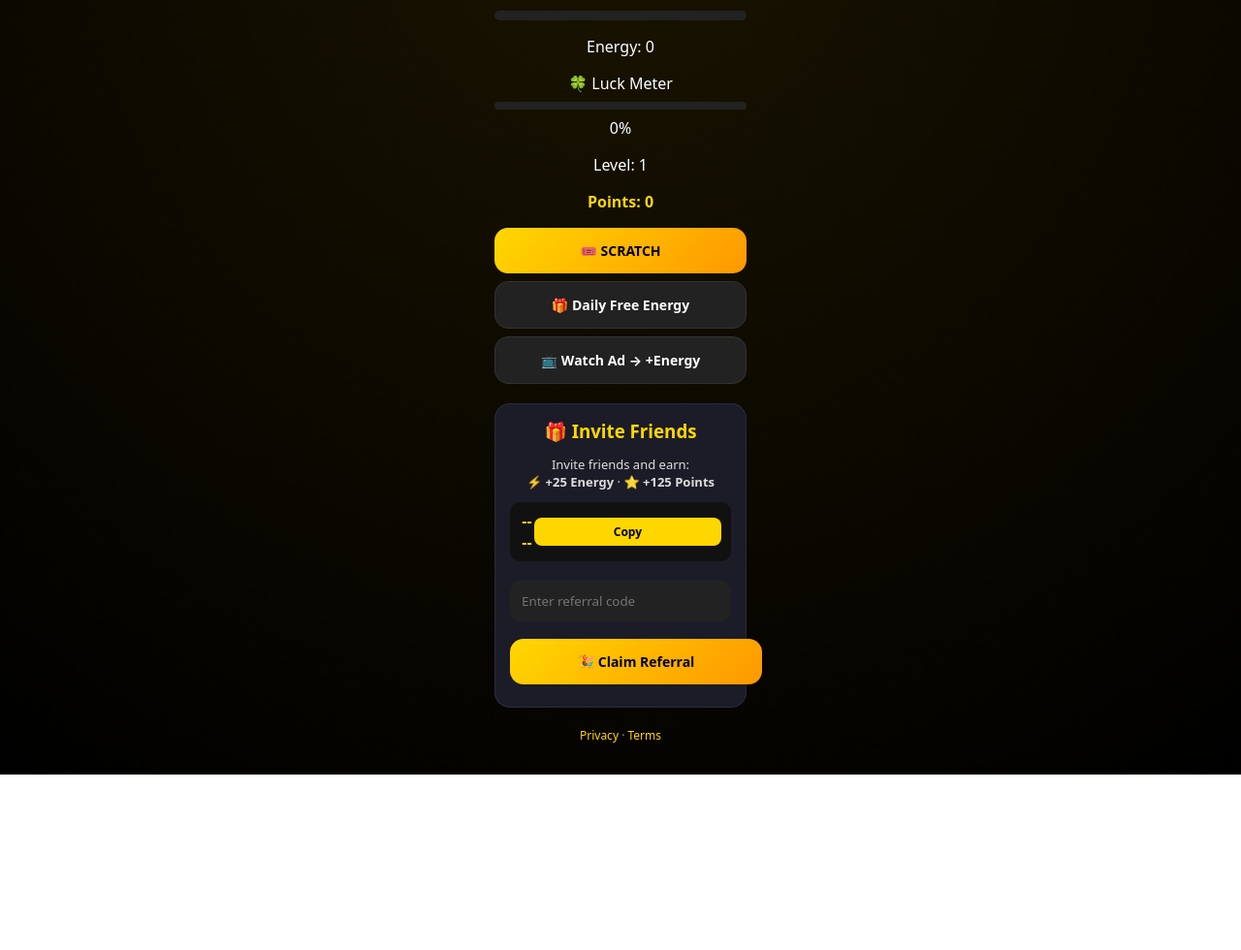
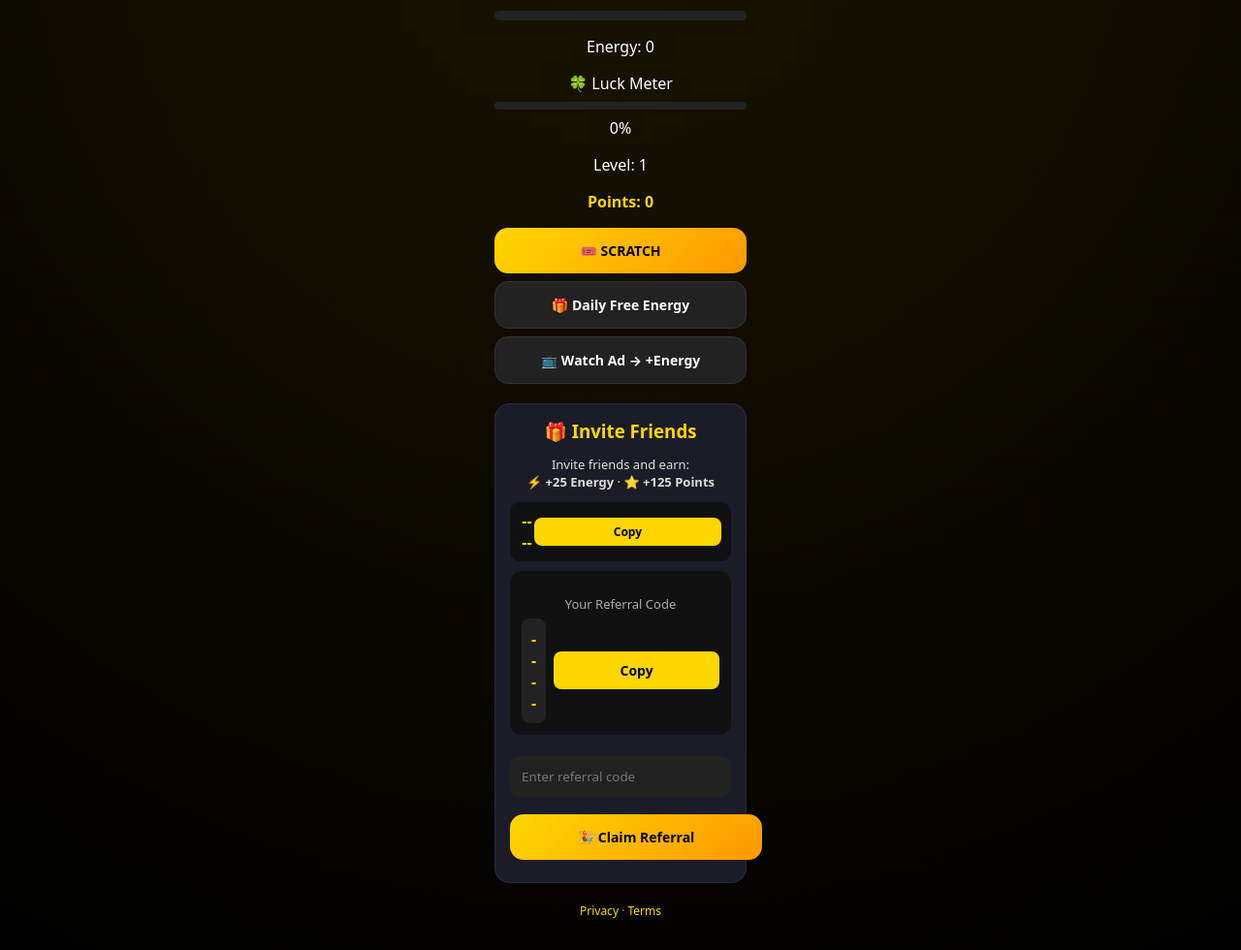
Before and after one commit to sunusimusa/scratch-app, a website: page public/index.html in a window 1280 px wide. Shown: the part 109-1089 px from the top of the page at 97% size. Before the commit the page ends 908 px from the top, so only its background shows below. Drawn offline with Linux system fonts and the light colour scheme; no server answers.

Commit message:
index.html

```diff
--- a/public/index.html
+++ b/public/index.html
@@ -111,6 +111,16 @@
     <button onclick="copyReferral()">Copy</button>
   </div>
 
+  <!-- ===== YOUR REFERRAL CODE ===== -->
+<div class="ref-box">
+  <p class="ref-title">Your Referral Code</p>
+
+  <div class="ref-code-row">
+    <span id="referralCode" class="ref-code">----</span>
+    <button onclick="copyReferral()" class="copy-btn">Copy</button>
+  </div>
+</div>
+
   <input
     type="text"
     id="refInput"
```
